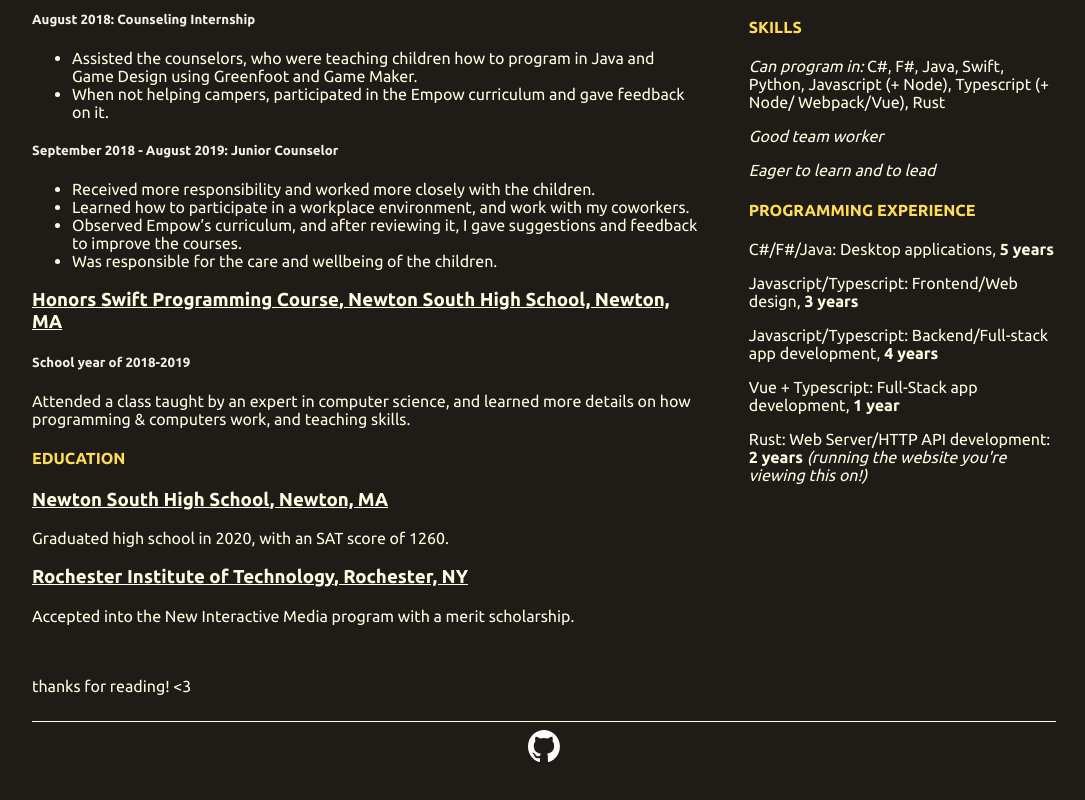
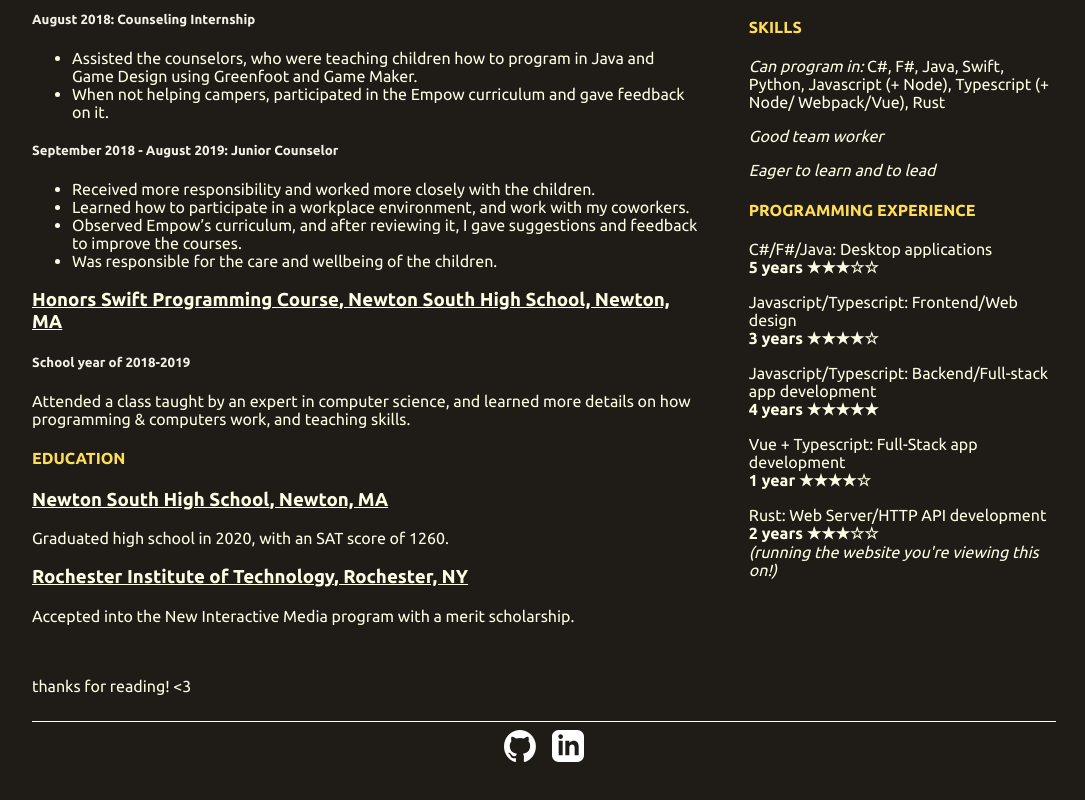
Before and after one commit to eyemotif/cv, a Vue app: page /cv in a window 1280 px wide. Shown: the part 530-1330 px from the top of the page, without its empty margins (96-1181 px from the left). Built offline with nearby package versions, Linux system fonts and the light colour scheme; a web font is replaced by a local one.

Commit message:
Add Linkedin link, update About, fix code formatting

```diff
--- a/src/App.vue
+++ b/src/App.vue
@@ -4,6 +4,7 @@ import FadeController from './components/FadeController.vue'
 import FooterController from './components/FooterController.vue'
 
 import githubIcon from './assets/github-mark-white.svg'
+import linkedinIcon from './assets/linkedin-3.svg'
 
 const greeting = 'Hi! ' + (() => {
   switch (new Date().getHours()) {
@@ -58,6 +59,7 @@ const greeting = 'Hi! ' + (() => {
     <hr>
     <nav class="social">
       <a href="https://github.com/eyemotif/cv"><img class="icon github" :src="githubIcon"></a>
+      <a href="https://www.linkedin.com/in/iris-shane-bb823a2a6/"><img class="icon linkedin" :src="linkedinIcon"></a>
     </nav>
   </FooterController>
 </template>
@@ -121,6 +123,8 @@ footer hr {
 
 footer .icon {
   height: 32px;
+  margin-right: 0.5em;
+  margin-left: 0.5em;
 }
 
 [aria-current] {
--- a/src/views/AboutView.vue
+++ b/src/views/AboutView.vue
@@ -1,15 +1,18 @@
 <template>
     <h1>I'm an artist.</h1>
     <p>
-        I love making art of all kinds, whether it be websites, RESTful APIs,
-        music, or even fictional languages.
+        Over 5 years of working with Typescript, Vue, C#, Java, as well as many other kinds of frontend and backend
+        technologies, I've built up a thorough foundation of full-stack development knowledge, which allows me to create
+        robust and scalable applications.
     </p>
     <p>
-        I also think creating art with others is a beautiful thing. I love
-        collaborating and working in teams!
+        My love for computers and videogames, which started as far back as when I was in
+        elementary school, quickly evolved into a passion for learning all things programming, as well as building many
+        programming projects over the years.
     </p>
     <p>
-        I'm passionate about everything I make and work on, and I'm always
-        searching for new ways to make more art.
+        I always have a finger on the pulse of the current affairs and technologies of
+        software development, which combined with my articulate communication, makes me a perfect fit for working on even
+        more ambitious projects that can further elevate my professional capabilities.
     </p>
 </template>
--- a/src/views/CVView.vue
+++ b/src/views/CVView.vue
@@ -10,7 +10,12 @@
     <div class="left">
         <h4>EXPERIENCE</h4>
         <section>
-            <h3><u><strong>Empow</strong>, Newton, MA</u></h3>
+            <h3>
+                <u>
+                    <strong>Empow</strong>,
+                    Newton, MA
+                </u>
+            </h3>
             <h5>August 2018: Counseling Internship</h5>
             <ul>
                 <li>
@@ -36,8 +41,12 @@
         </section>
 
         <section>
-            <h3><u><strong>Honors Swift Programming Course</strong>, Newton South High
-                    School, Newton, MA</u></h3>
+            <h3>
+                <u>
+                    <strong>Honors Swift Programming Course</strong>,
+                    Newton South High School, Newton, MA
+                </u>
+            </h3>
             <h5>School year of 2018-2019</h5>
             <p>
                 Attended a class taught by an expert in computer science, and
@@ -48,14 +57,22 @@
 
         <h4>EDUCATION</h4>
         <section>
-            <h3><u><strong>Newton South High School</strong>, Newton,
-                    MA</u></h3>
+            <h3>
+                <u>
+                    <strong>Newton South High School</strong>,
+                    Newton, MA
+                </u>
+            </h3>
             <p>Graduated high school in 2020, with an SAT score of 1260.</p>
         </section>
 
         <section>
-            <h3><u><strong>Rochester Institute of Technology</strong>,
-                    Rochester, NY</u></h3>
+            <h3>
+                <u>
+                    <strong>Rochester Institute of Technology</strong>,
+                    Rochester, NY
+                </u>
+            </h3>
             <p>Accepted into the New Interactive Media program with a merit scholarship.</p>
         </section>
     </div>
@@ -81,16 +98,31 @@
 
         <section>
             <h4>PROGRAMMING EXPERIENCE</h4>
-            <p>C#/F#/Java: Desktop applications, <strong>5
-                    years</strong></p>
-            <p>Javascript/Typescript: Frontend/Web design, <strong>3
-                    years</strong></p>
-            <p>Javascript/Typescript: Backend/Full-stack app development,
-                <strong>4 years</strong>
+            <p>
+                C#/F#/Java: Desktop applications
+                <br>
+                <strong>5 years ★★★☆☆</strong>
             </p>
-            <p>Vue + Typescript: Full-Stack app development, <strong>1
-                    year</strong></p>
-            <p>Rust: Web Server/HTTP API development: <strong>2 years</strong>
+            <p>
+                Javascript/Typescript: Frontend/Web design
+                <br>
+                <strong>3 years ★★★★☆</strong>
+            </p>
+            <p>
+                Javascript/Typescript: Backend/Full-stack app development
+                <br>
+                <strong>4 years ★★★★★</strong>
+            </p>
+            <p>
+                Vue + Typescript: Full-Stack app development
+                <br>
+                <strong>1 year ★★★★☆</strong>
+            </p>
+            <p>
+                Rust: Web Server/HTTP API development
+                <br>
+                <strong>2 years ★★★☆☆</strong>
+                <br>
                 <em> (running the website you're viewing this on!)</em>
             </p>
         </section>
--- a/src/views/ProjectsView.vue
+++ b/src/views/ProjectsView.vue
@@ -16,7 +16,7 @@ const projects: Project[] = [
         title: 'iris.frith.gay',
         technologies: ['Vue', 'Typescript', 'Nginx'],
         description: `Created a personal website as an online, interactive version of my resume.
-        It\'s what you\'re reading right now!`,
+        It\'s what you\'re on right now!`,
         links: [{ link: 'https://github.com/eyemotif/cv' }]
     },
     {
@@ -33,18 +33,18 @@ const projects: Project[] = [
     {
         title: 'Eyebot',
         technologies: ['HTTP', 'WebSockets', 'Rust', 'Async'],
-        description: `Created an automated helper for the video streaming service Twitch.
-        Eyebot allows a user to define custom commands, which are typed into the stream\'s chat room. Then the "bot" will automatically respond with an appropriate message.
+        description: `Created an automated helper for the video livestreaming service Twitch.
+        Eyebot allows a user to define custom commands, which are typed into the livestream\'s chat room. Then the "bot" will automatically respond with an appropriate message.
         An extensive guide on how to use the program was also written in the project\'s readme file.`,
         links: [{ link: 'https://github.com/eyemotif/eyebot-rs' }]
     },
     {
         title: 'Comet',
         technologies: ['WebSockets', 'Webpack', 'Typescript', 'Async'],
-        description: `Created a sort of frontend for Eyebot. It allows a user to add several features to their video streaming content.
-        When used with Eyebot, the members of the stream\'s chat room can activate a user-defined set of sound effects.
-        Another feature of Comet is a stream chat room overlay, allowing the chat to become a part of the video portion of the stream. There are many similar overlays out there, but I was never quite satisfied with them.
-        Comet is entirely based on a custom WebSocket API. So, even though it was designed to integrate with Eyebot and Twitch streams, it could theoretically be used for any backend or streaming service.`,
+        description: `Created a sort of frontend for Eyebot. It allows a user to add several features to their video livestreaming content.
+        When used with Eyebot, the members of the livestream\'s chat room can activate a user-defined set of sound effects.
+        Another feature of Comet is a livestream chat room overlay, allowing the chat to become a part of the video portion of the stream. There are many similar overlays out there, but I was never quite satisfied with them.
+        Comet is entirely based on a custom WebSocket API. So, even though it was designed to integrate with Eyebot and Twitch livestreams, it could theoretically be used for any backend or streaming service.`,
         links: [{ link: 'https://github.com/eyemotif/comet' }]
     }
 ]
```
Also changed, not shown: src/assets/linkedin-3.svg (added).
